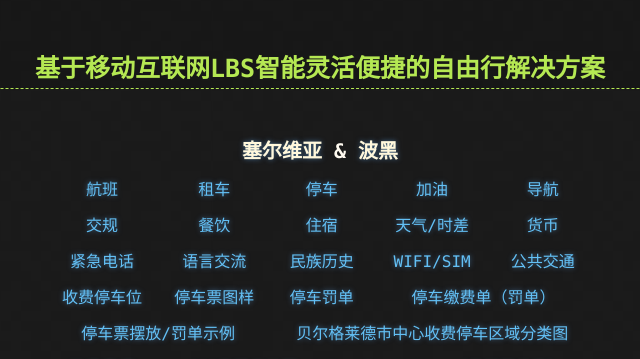
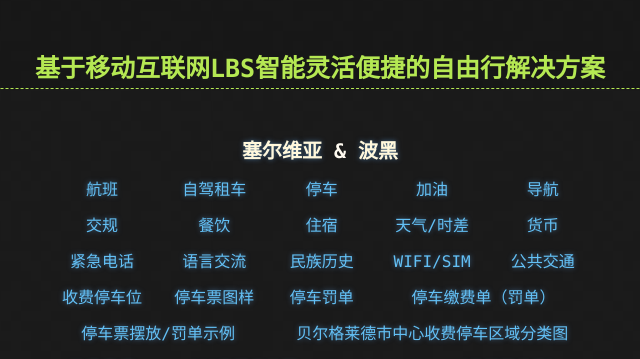
Before and after one commit to roceys/roceys.github.io, a Jekyll site: the page built from travel.md, in a window 1280 px wide. Shown: the top 359 px of the page, without its empty margins (320-960 px from the left). Built offline with Jekyll 4.4.1, drawn with Linux system fonts in a browser that asks for light colours; nearby versions of some CDN libraries; comment, search, counter and statistics services are not loaded.

```diff
--- a/_layouts/travel.html
+++ b/_layouts/travel.html
@@ -111,7 +111,7 @@
         </tr>
         <tr>
             <td><a href="{{site.domain}}/travel/fligth">航班</a></td>
-            <td><a href="{{site.domain}}/travel/selfdriving">租车</a></td>
+            <td><a href="{{site.domain}}/travel/selfdriving">自驾租车</a></td>
             <td><a href="{{site.domain}}/travel/carparks">停车</a></td>
             <td><a href="{{site.domain}}/travel/gas">加油</a></td>
             <td><a href="{{site.domain}}/travel/navigation">导航</a></td>
```
